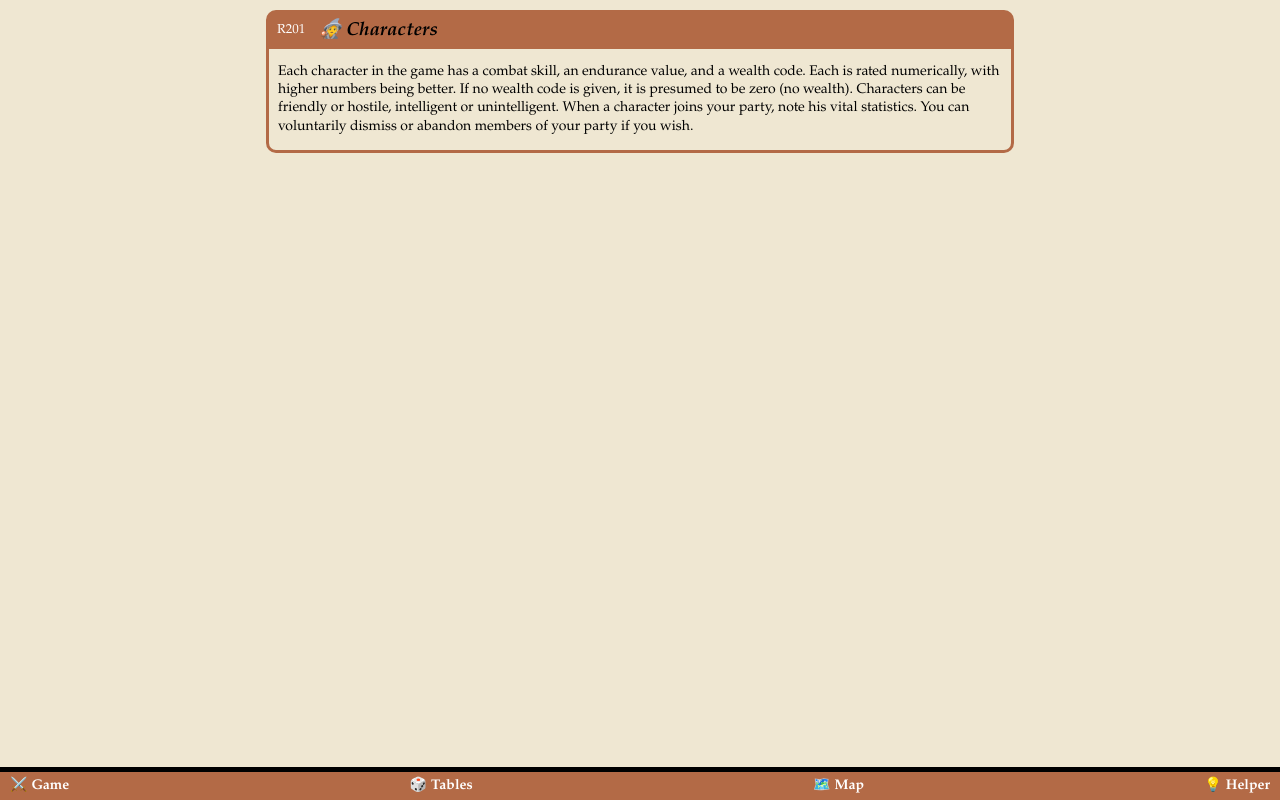
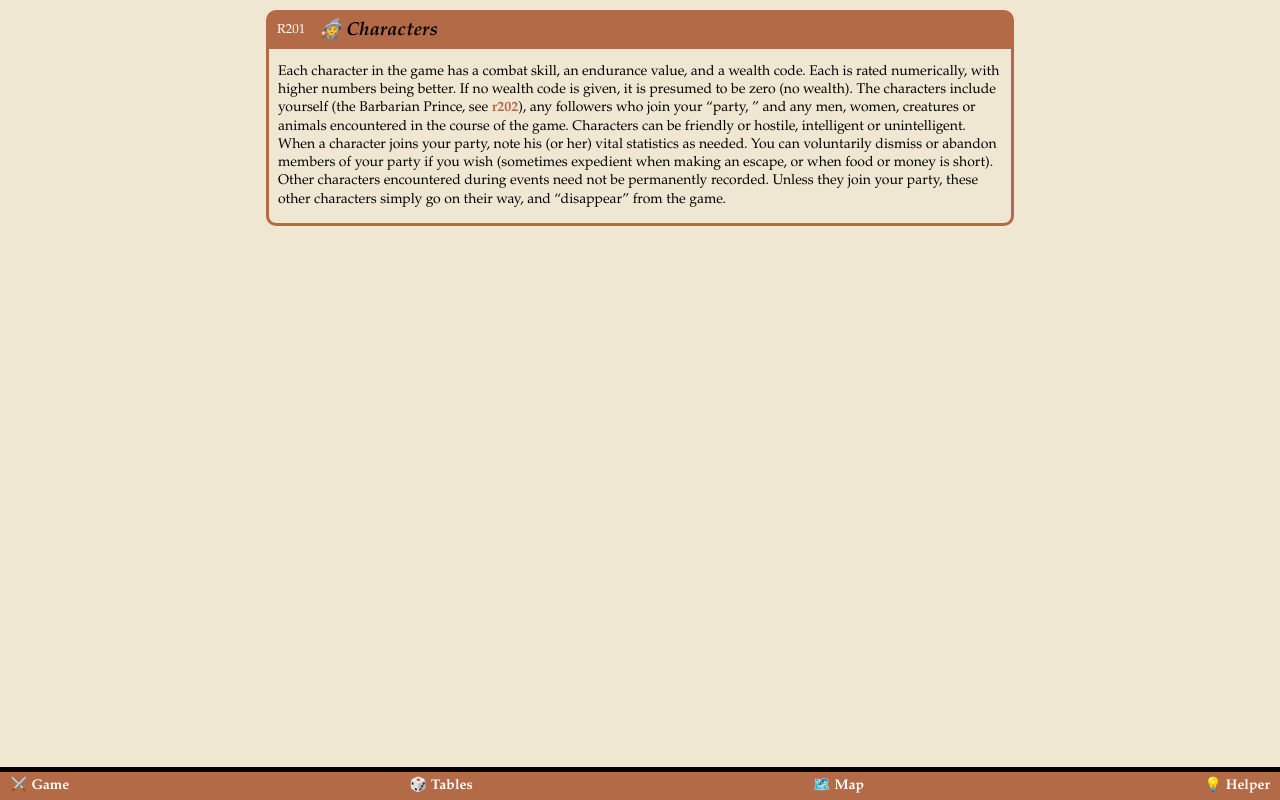
Before and after one commit to BroBuddy/Barbarian-Prince, a React (Vite) app: page /rule/r201 in a window 1280 px wide. Built offline with nearby package versions, Linux system fonts and the light colour scheme.

Commit message:
changed some rule tags

```diff
--- a/src/features/rule/data/ruleData.ts
+++ b/src/features/rule/data/ruleData.ts
@@ -5,13 +5,13 @@ export const ruleData: Rule[] = [
     tag: "r201",
     title: "Characters",
     type: "character",
-    desc: "Each character in the game has a combat skill, an endurance value, and a wealth code. Each is rated numerically, with higher numbers being better. If no wealth code is given, it is presumed to be zero (no wealth). Characters can be friendly or hostile, intelligent or unintelligent. When a character joins your party, note his vital statistics. You can voluntarily dismiss or abandon members of your party if you wish.",
+    desc: "Each character in the game has a combat skill, an endurance value, and a wealth code. Each is rated numerically, with higher numbers being better. If no wealth code is given, it is presumed to be zero (no wealth). The characters include yourself (the Barbarian Prince, see r202), any followers who join your “party, ” and any men, women, creatures or animals encountered in the course of the game. Characters can be friendly or hostile, intelligent or unintelligent. When a character joins your party, note his (or her) vital statistics as needed. You can voluntarily dismiss or abandon members of your party if you wish (sometimes expedient when making an escape, or when food or money is short). Other characters encountered during events need not be permanently recorded. Unless they join your party, these other characters simply go on their way, and “disappear” from the game.",
   },
   {
     tag: "r202",
     title: "Your Character",
     type: "character",
-    desc: "You begin play as the Barbarian Prince, Cal Arath, rightful heir to the throne of the Northlands Kingdom.",
+    desc: "You begin play as the Barbarian Prince, Cal Arath, rightful heir to the throne of the Northlands Kingdom. Few humans can match your skill with trusty Bonebiter, your broadsword: you have combat skill 8. Life in the harsh northlands has developed your powerful body and magnificent physique: you have endurance 9. Alas, in making your escape, you could only grab a few coins; your wealth code is 2 (see r225 for determine exactly how many gold pieces your have). In addition, you have a “wit & wiles” rating, reflecting your ability to react quickly to situations, think your way out of trouble, and convince people. Roll one die to determine this “wit & wiles.” If the result is 1, consider it 2 instead. If you have played the game before and won, you may wish an extra challenge by using a wit & wiles rating one less than your previous value; if you lost before, use a wit & wiles one higher than the previous value.",
     tables: [
       {
         type: "simple-list",
```
Also changed, not shown: 28 other files (tests, documents, lock files or other folders).
